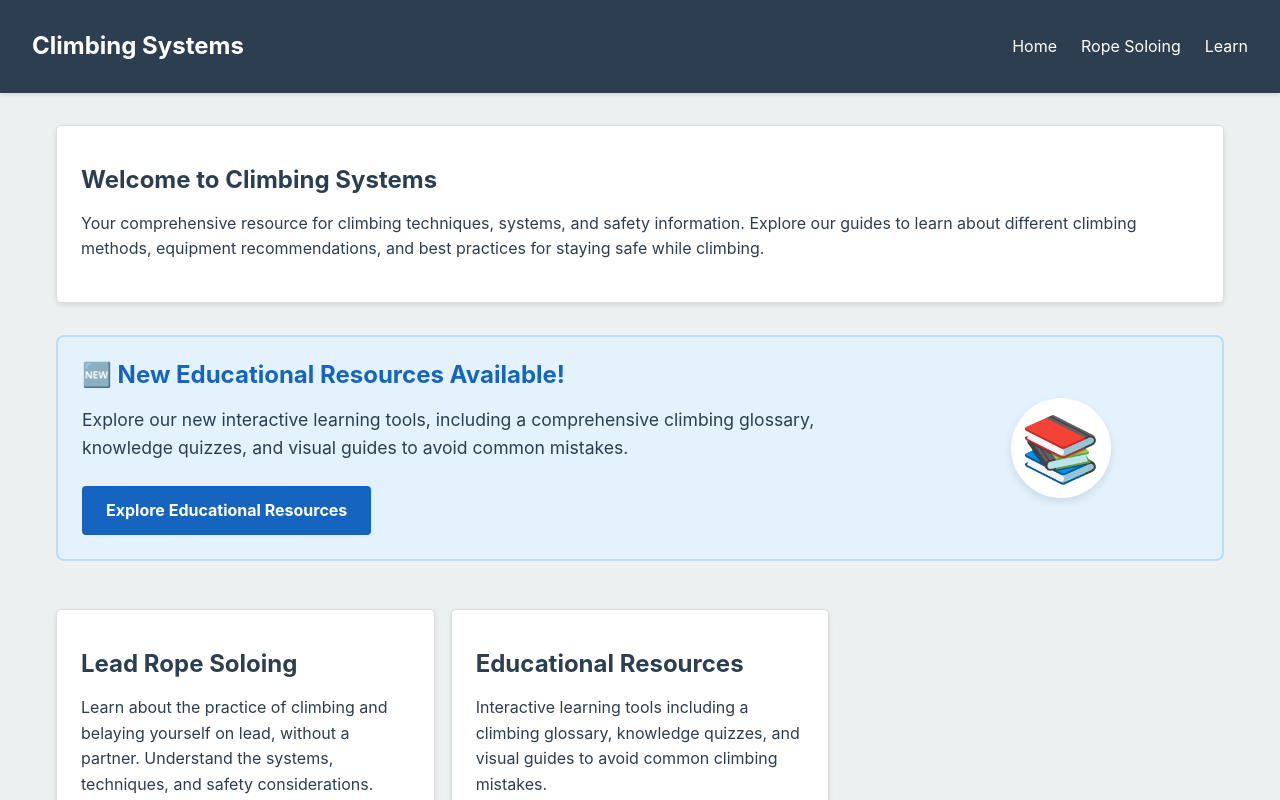
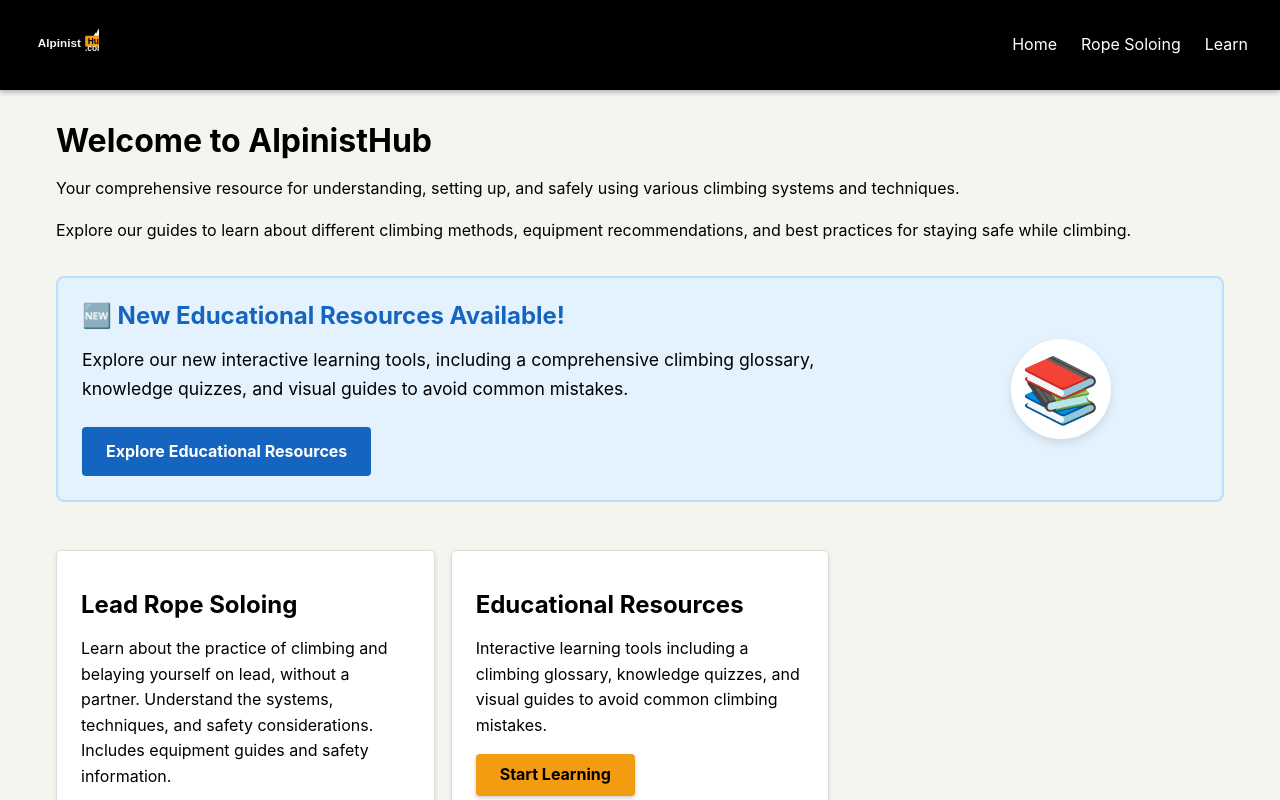
Before and after one commit to jesservillines/climbing_systems, a Next.js app: page / in a window 1280 px wide. Shown: the top 800 px of the page. Built offline with nearby package versions, Linux system fonts and the light colour scheme.

Commit message:
Rebrand from Climbing Systems to AlpinistHub with new logo and color scheme

```diff
--- a/src/pages/index.js
+++ b/src/pages/index.js
@@ -6,13 +6,15 @@ export default function Home() {
   return (
     <div>
       <Head>
-        <title>Climbing Systems | Home</title>
+        <title>AlpinistHub | Home</title>
         <meta name="description" content="Expert information about climbing systems, techniques, and safety guides" />
         <link rel="icon" href="/favicon.ico" />
       </Head>
 
       <nav className="navbar">
-        <h1>Climbing Systems</h1>
+        <div className="logo-container">
+          <img src="/images/alpinisthub-logo.svg" alt="AlpinistHub Logo" className="site-logo" />
+        </div>
         <ul>
           <li>
             <Link href="/">Home</Link>
@@ -27,14 +29,17 @@ export default function Home() {
       </nav>
 
       <main className="container">
-        <section className="card">
-          <h1>Welcome to Climbing Systems</h1>
+        <header className="hero">
+          <h1>Welcome to AlpinistHub</h1>
           <p>
-            Your comprehensive resource for climbing techniques, systems, and safety information.
+            Your comprehensive resource for understanding, setting up, and safely using
+            various climbing systems and techniques.
+          </p>
+          <p>
             Explore our guides to learn about different climbing methods, equipment recommendations,
             and best practices for staying safe while climbing.
           </p>
-        </section>
+        </header>
 
         {/* New Featured Section - Educational Resources */}
         <div className="new-feature-highlight" style={{
--- a/src/styles/globals.css
+++ b/src/styles/globals.css
@@ -1,9 +1,9 @@
 /* Global styles */
 :root {
-  --primary-color: #3498db;
-  --secondary-color: #2ecc71;
-  --dark-color: #2c3e50;
-  --light-color: #ecf0f1;
+  --primary-color: #f39c12; /* Orange from logo */
+  --secondary-color: #f5f5f0; /* Off-white from logo text */
+  --dark-color: #000000; /* Black background from logo */
+  --light-color: #f5f5f0; /* Off-white from logo text */
   --danger-color: #e74c3c;
   --warning-color: #f39c12;
 }
@@ -52,14 +52,16 @@ p {
 .btn {
   display: inline-block;
   background: var(--primary-color);
-  color: white;
+  color: black;
+  font-weight: bold;
   padding: 0.5rem 1.5rem;
   border: none;
   border-radius: 4px;
   cursor: pointer;
   margin-right: 0.5rem;
-  transition: opacity 0.2s ease-in;
+  transition: all 0.2s ease-in;
   outline: none;
+  box-shadow: 0 2px 4px rgba(0,0,0,0.2);
 }
 
 .btn:hover {
@@ -106,14 +108,26 @@ p {
   display: flex;
   justify-content: space-between;
   align-items: center;
-  padding: 1rem 2rem;
+  padding: 0.75rem 2rem;
   position: sticky;
   top: 0;
   z-index: 1;
   width: 100%;
   background-color: var(--dark-color);
-  color: white;
-  box-shadow: 0 2px 4px rgba(0, 0, 0, 0.1);
+  color: var(--secondary-color);
+  box-shadow: 0 2px 5px rgba(0, 0, 0, 0.3);
+}
+
+.logo-container {
+  display: flex;
+  align-items: center;
+  justify-content: center;
+  padding: 0.5rem 0;
+}
+
+.site-logo {
+  height: 50px;
+  width: auto;
 }
 
 .navbar ul {
```
Also changed, not shown: src/pages/learn.js (+6 -4 lines), src/pages/rope-soloing.js (+5 -3 lines), public/images/alpinisthub-logo.svg (added).
